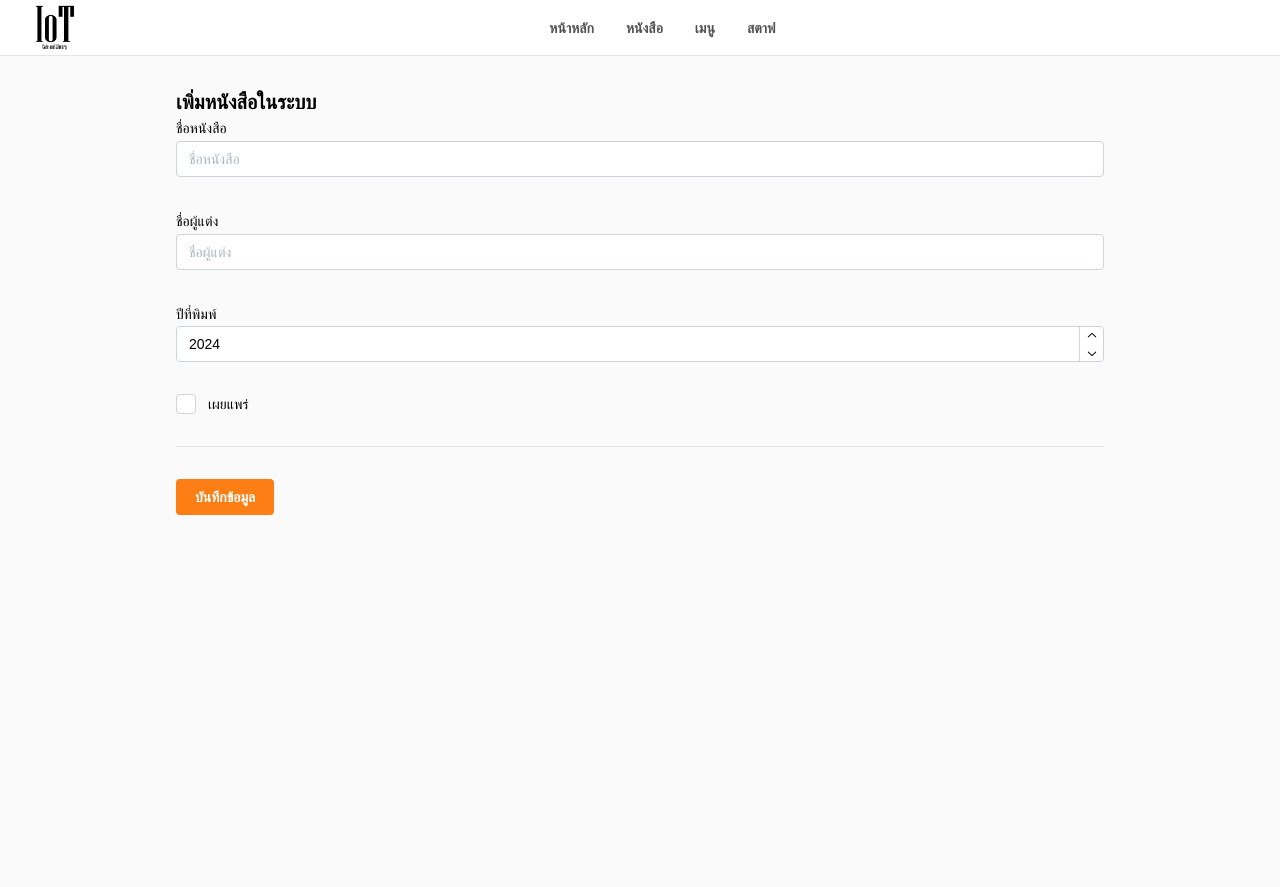
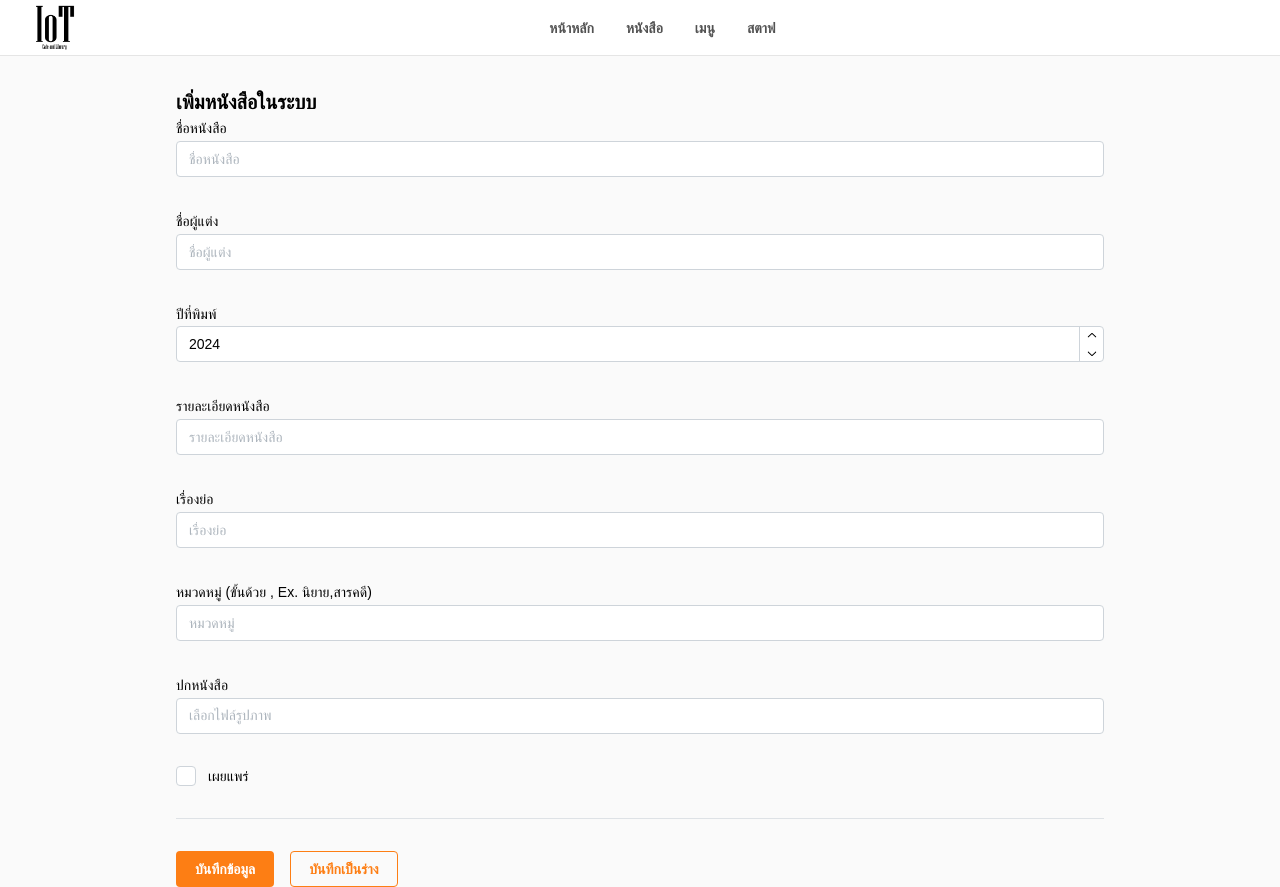
Before and after one commit to peachflavor/iot-frontend, a React (Vite) app: page /books/create in a window 1280 px wide. Before the commit the page ends 800 px from the top, so only its background shows below. Built offline with nearby package versions, Linux system fonts and the light colour scheme; no server answers.

Commit message:
Update book-create.tsx

```diff
--- a/src/pages/book-create.tsx
+++ b/src/pages/book-create.tsx
@@ -1,6 +1,14 @@
 import { useNavigate } from "react-router-dom";
 import Layout from "../components/layout";
-import { Button, Checkbox, Container, Divider, NumberInput, TextInput } from "@mantine/core";
+import {
+  Button,
+  Checkbox,
+  Container,
+  Divider,
+  NumberInput,
+  TextInput,
+  FileInput,
+} from "@mantine/core";
 import { isNotEmpty, useForm } from "@mantine/form";
 import { useState } from "react";
 import axios, { AxiosError } from "axios";
@@ -17,23 +25,50 @@ export default function BookCreatePage() {
       title: "",
       author: "",
       year: 2024,
+      detail: "",
+      story: "",
+      classification: "",
       is_published: false,
+      cover_image: null,
     },
 
     validate: {
       title: isNotEmpty("กรุณาระบุชื่อหนังสือ"),
       author: isNotEmpty("กรุณาระบุชื่อผู้แต่ง"),
       year: isNotEmpty("กรุณาระบุปีที่พิมพ์หนังสือ"),
+      detail: isNotEmpty("กรุณาระบุรายละเอียดหนังสือ"),
+      story: isNotEmpty("กรุณาระบุเรื่องย่อหนังสือ"),
+      classification: isNotEmpty("กรุณาระบุหมวดหมู่หนังสือ"),
     },
   });
 
-  const handleSubmit = async (values: typeof bookCreateForm.values) => {
+  const handleSubmit = async (values: typeof bookCreateForm.values, isDraft = false) => {
     try {
       setIsProcessing(true);
-      const response = await axios.post<Book>(`/books`, values);
+
+      // Handle image upload
+      let coverImageUrl = null;
+      if (values.cover_image) {
+        const formData = new FormData();
+        formData.append("file", values.cover_image);
+
+        const uploadResponse = await axios.post("/upload", formData, {
+          headers: {
+            "Content-Type": "multipart/form-data",
+          },
+        });
+        coverImageUrl = uploadResponse.data.url;
+      }
+
+      const response = await axios.post<Book>("/books", {
+        ...values,
+        is_published: !isDraft,
+        cover_image: coverImageUrl,
+      });
+
       notifications.show({
-        title: "เพิ่มข้อมูลหนังสือสำเร็จ",
-        message: "ข้อมูลหนังสือได้รับการเพิ่มเรียบร้อยแล้ว",
+        title: isDraft ? "บันทึกเป็นร่างสำเร็จ" : "เพิ่มข้อมูลหนังสือสำเร็จ",
+        message: "ข้อมูลหนังสือได้รับการบันทึกเรียบร้อยแล้ว",
         color: "teal",
       });
       navigate(`/books/${response.data.id}`);
@@ -70,7 +105,10 @@ export default function BookCreatePage() {
         <Container className="mt-8">
           <h1 className="text-xl">เพิ่มหนังสือในระบบ</h1>
 
-          <form onSubmit={bookCreateForm.onSubmit(handleSubmit)} className="space-y-8">
+          <form
+            onSubmit={bookCreateForm.onSubmit((values) => handleSubmit(values, false))}
+            className="space-y-8"
+          >
             <TextInput
               label="ชื่อหนังสือ"
               placeholder="ชื่อหนังสือ"
@@ -91,9 +129,29 @@ export default function BookCreatePage() {
               {...bookCreateForm.getInputProps("year")}
             />
 
-            {/* TODO: เพิ่มรายละเอียดหนังสือ */}
-            {/* TODO: เพิ่มเรื่องย่อ */}
-            {/* TODO: เพิ่มหมวดหมู่(s) */}
+            <TextInput
+              label="รายละเอียดหนังสือ"
+              placeholder="รายละเอียดหนังสือ"
+              {...bookCreateForm.getInputProps("detail")}
+            />
+
+            <TextInput
+              label="เรื่องย่อ"
+              placeholder="เรื่องย่อ"
+              {...bookCreateForm.getInputProps("story")}
+            />
+
+            <TextInput
+              label="หมวดหมู่ (ขั้นด้วย , Ex. นิยาย,สารคดี)"
+              placeholder="หมวดหมู่"
+              {...bookCreateForm.getInputProps("classification")}
+            />
+
+            <FileInput
+              label="ปกหนังสือ"
+              placeholder="เลือกไฟล์รูปภาพ"
+              {...bookCreateForm.getInputProps("cover_image")}
+            />
 
             <Checkbox
               label="เผยแพร่"
@@ -104,9 +162,18 @@ export default function BookCreatePage() {
 
             <Divider />
 
-            <Button type="submit" loading={isProcessing}>
-              บันทึกข้อมูล
-            </Button>
+            <div className="flex space-x-4">
+              <Button type="submit" loading={isProcessing}>
+                บันทึกข้อมูล
+              </Button>
+              <Button
+                variant="outline"
+                onClick={() => bookCreateForm.onSubmit((values) => handleSubmit(values, true))()}
+                loading={isProcessing}
+              >
+                บันทึกเป็นร่าง
+              </Button>
+            </div>
           </form>
         </Container>
       </Layout>
```
